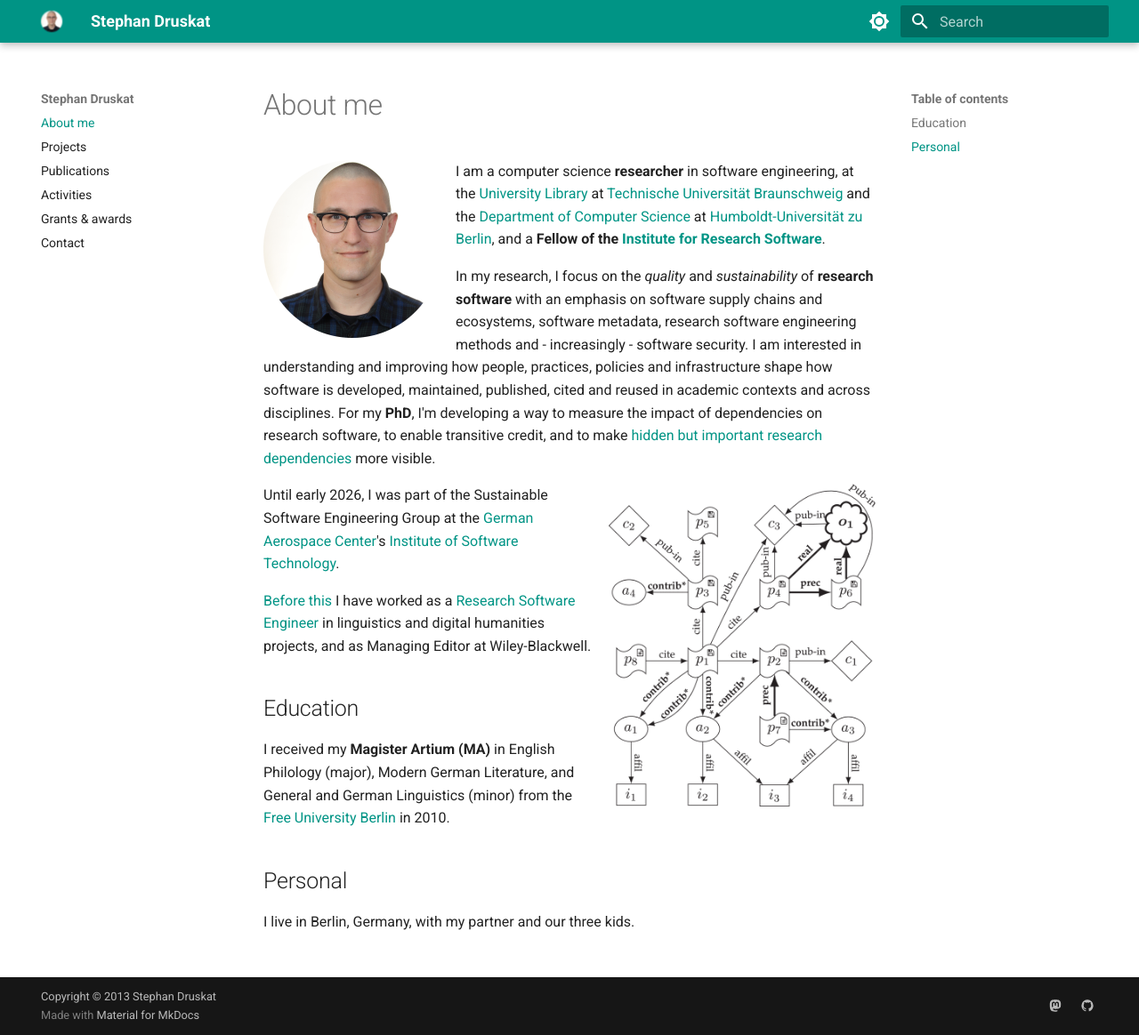
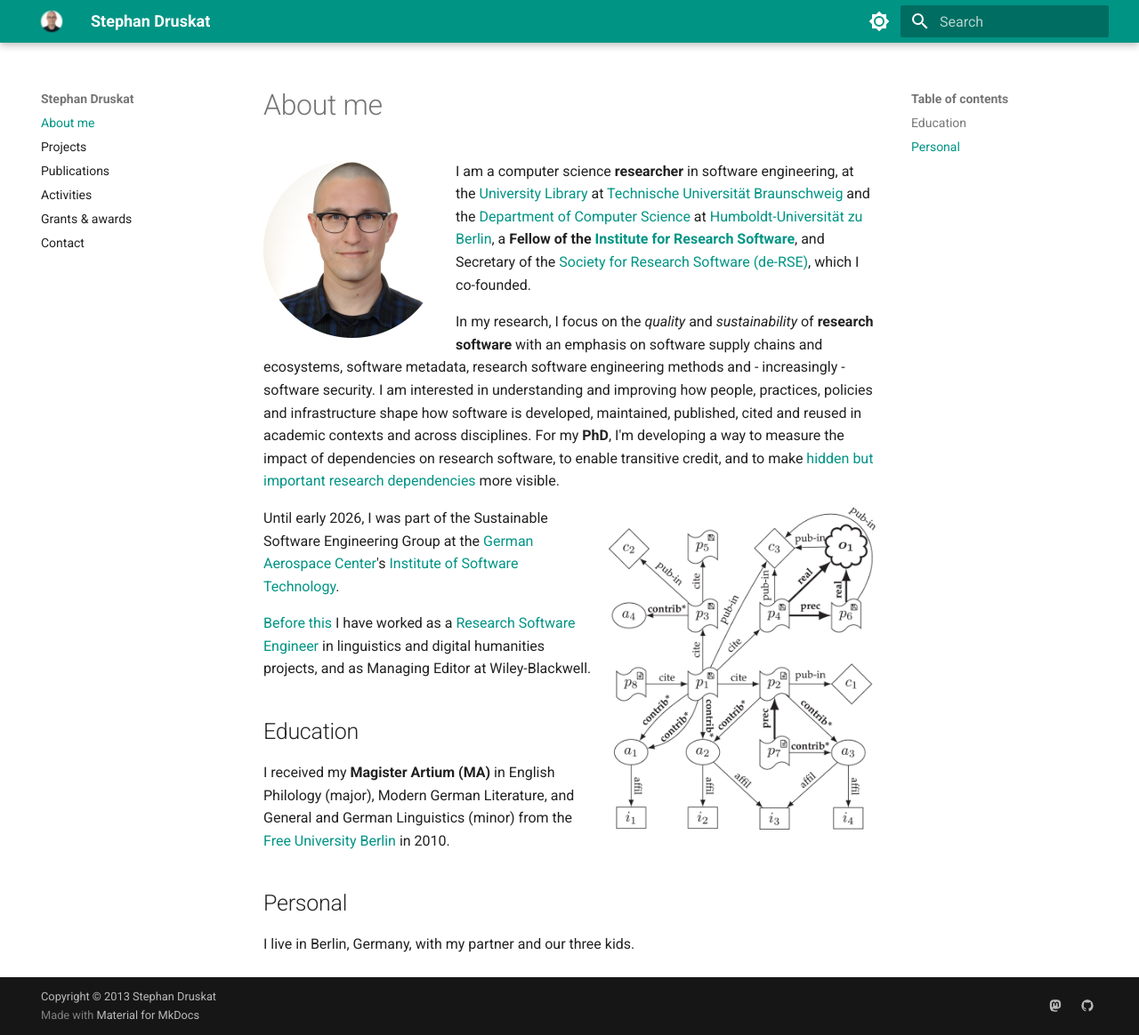
Before and after one commit to sdruskat/sdruskat.github.io, an MkDocs documentation site: the page built from docs/index.md, in a window 1280 px wide and 1164 px high. Shown: the whole window at 89% size. Built offline with MkDocs 1.6.1 and Material for MkDocs 9.7.7, drawn with Linux system fonts in a browser that asks for light colours.

```diff
--- a/docs/index.md
+++ b/docs/index.md
@@ -2,8 +2,8 @@
 
 ![Portrait photo of Stephan Druskat.](assets/images/portrait-round.png){ width="200"; align="left"; }
 
-I am a computer science **researcher** in software engineering, at the [University Library](https://www.tu-braunschweig.de/en/ub) at [Technische Universität Braunschweig](https://www.tu-braunschweig.de/en/) and the [Department of Computer Science](https://www.informatik.hu-berlin.de/en) at [Humboldt-Universität zu Berlin](https://www.hu-berlin.de/en), and a **Fellow of the [Institute for Research
-Software](https://software.ac.uk/)**.
+I am a computer science **researcher** in software engineering, at the [University Library](https://www.tu-braunschweig.de/en/ub) at [Technische Universität Braunschweig](https://www.tu-braunschweig.de/en/) and the [Department of Computer Science](https://www.informatik.hu-berlin.de/en) at [Humboldt-Universität zu Berlin](https://www.hu-berlin.de/en), a **Fellow of the [Institute for Research
+Software](https://software.ac.uk/)**, and Secretary of the [Society for Research Software (de-RSE)](https://de-rse.org/en/), which I co-founded.
 
 In my research, I focus on the *quality* and *sustainability* of **research software**
 with an emphasis on
```
Also changed, not shown: docs/activities.md (+1 -1 lines).
